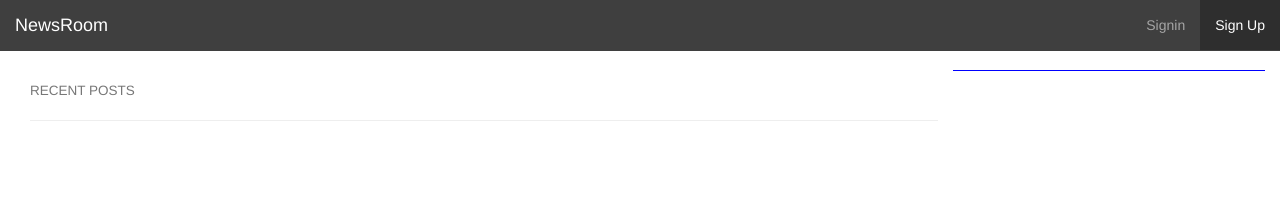
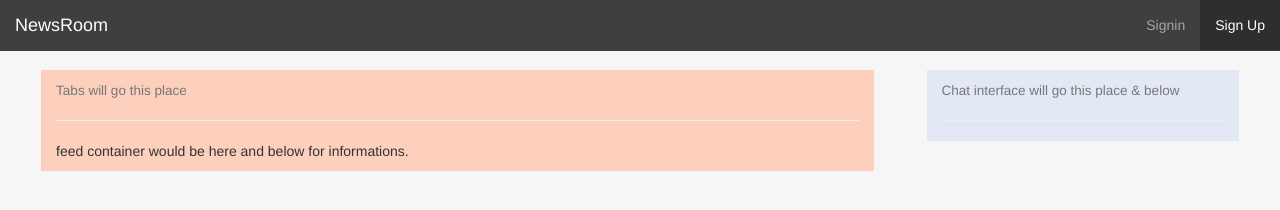
Before and after one commit to shawnkoon/NewsRoom, a plain HTML site: page index.html in a window 1280 px wide. Drawn offline with nearby package versions, Linux system fonts and the light colour scheme.

Commit message:
Added proper classes & modified column spacing to make it look fit into the page.

```diff
--- a/css/custom.css
+++ b/css/custom.css
@@ -1,3 +1,23 @@
+body {
+    background-color: #f6f6f6;
+}
+
 .mainBody {
     padding-top: 70px;
 }
+
+.mainForm {
+    background-color: #fcd0bc;
+}
+
+.chat {
+    background-color: #e2e9f4;
+}
+
+.col-xs-offset-1 {
+    margin-left: 4.16666667%;
+}
+
+.col-xxs-offset-1 {
+    margin-left: 2.08888888%;
+}
--- a/index.html
+++ b/index.html
@@ -47,17 +47,18 @@
     <div class="mainBody">
         <div class="container-fluid">
             <div clas="row content">
-                <div class="col-sm-9" style="">
+                <div class="col-sm-8 col-xxs-offset-1 mainForm">
+
                     <!-- main body -->
-
-                    <h4><small>RECENT POSTS</small></h4>
+                    <h4><small>Tabs will go this place</small></h4>
                     <hr>
-
+                    <p>feed container would be here and below for informations.</p>
 
                 </div>
 
-                <div class="col-sm-3" style="background-color:blue;">
-                    <!-- future chatting reactJS section -->
+                <div class="col-sm-3 col-xs-offset-1 chat">
+                    <h4><small>Chat interface will go this place & below</small></h4>
+                    <hr>
                 </div>
 
             </div>
```
